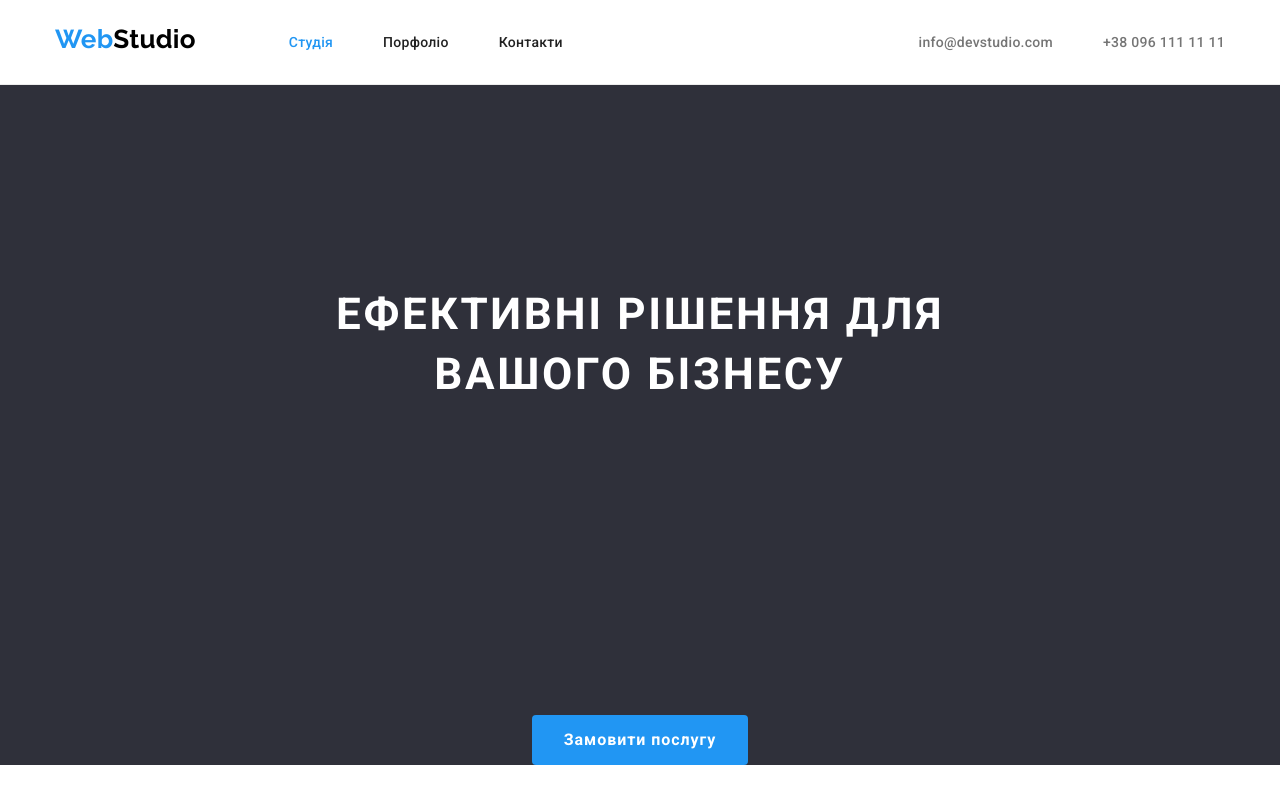
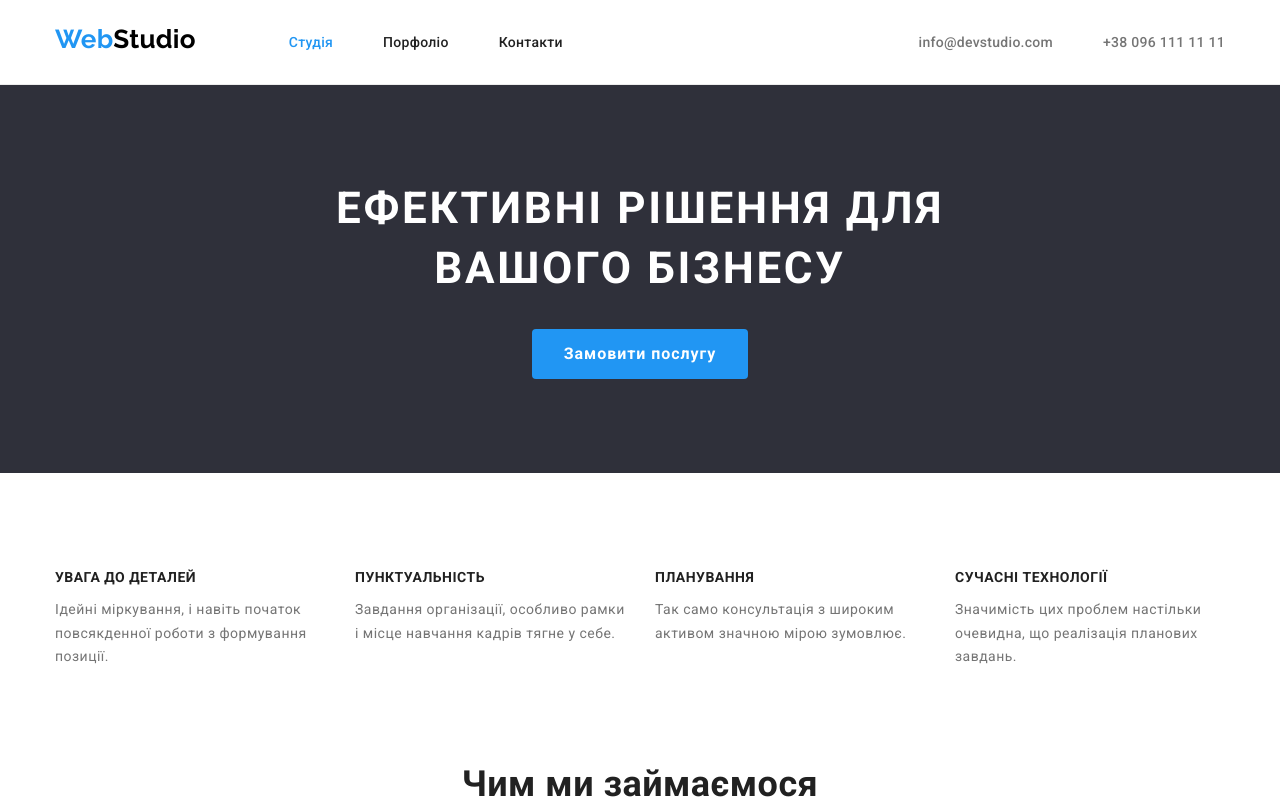
Before and after one commit to PokoenkoS/goit-markup-hw-03, a plain HTML site: page index.html in a window 1280 px wide. Shown: the top 808 px of the page. Drawn offline with nearby package versions, Linux system fonts and the light colour scheme.

Commit message:
виправляє стилі Hero

```diff
--- a/css/styles.css
+++ b/css/styles.css
@@ -170,8 +170,6 @@ font-size: 44px;
 line-height: 1.36;
 letter-spacing: 0.06em;
 text-transform: uppercase;
-padding-top: 200px;
-padding-bottom: 280px;
 margin-left: auto;
 margin-right: auto;
 margin-bottom: 30px;
@@ -210,6 +208,7 @@ padding-bottom: 94px;
 }
 
 /*  Секція якості */
+
 .quality {
 position: absolute;
 width: 1px;
--- a/index.html
+++ b/index.html
@@ -45,9 +45,11 @@
     </header>
     <main>
       <!-- Секція HERO-->
-      <section class="hero">
-        <h1 class="title-hero">Ефективні рішення для вашого бізнесу</h1>
-        <button type="button" class="hero-button">Замовити послугу</button>
+      <section class="hero section">
+        <div class="container">
+          <h1 class="title-hero">Ефективні рішення для вашого бізнесу</h1>
+          <button type="button" class="hero-button">Замовити послугу</button>
+        </div>
       </section>
       <!-- Секція Якості-->
       <section class="section">
```
Lines whose indentation alone changed are shown as unchanged.
